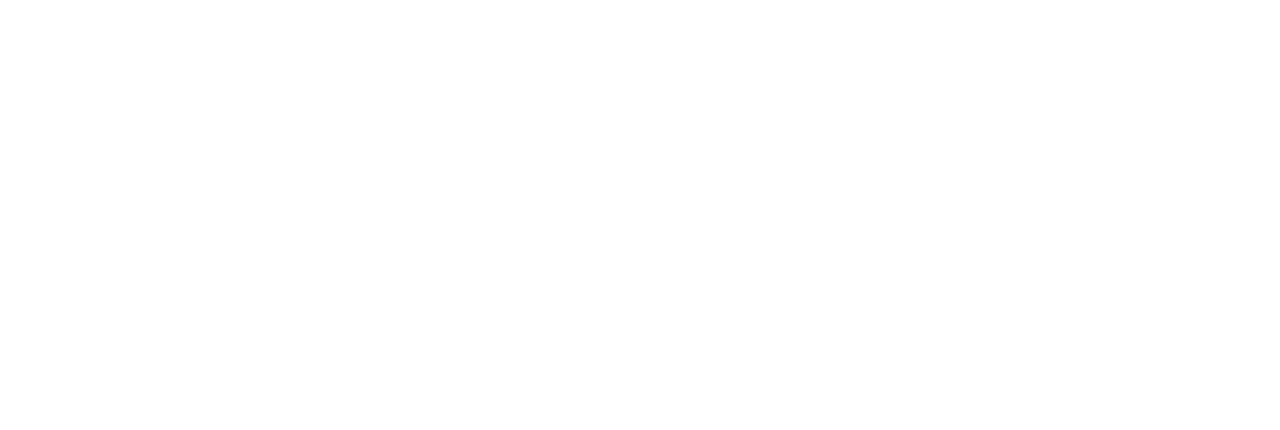
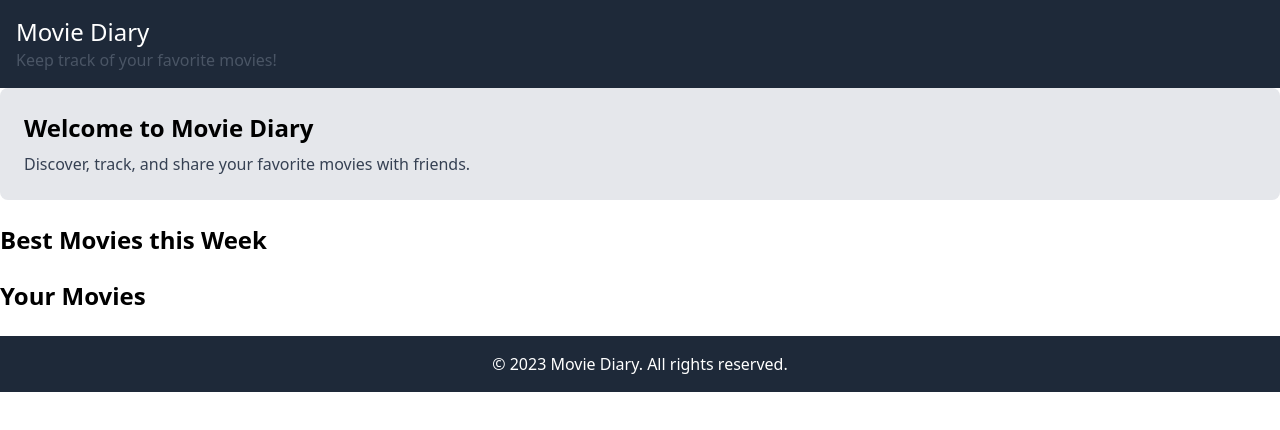
Before and after one commit to Mentor-KKS/04_WBS_projekt_Movie-Diary-_TMDB-API, a plain HTML site: page index.html in a window 1280 px wide. Drawn offline with nearby package versions, Linux system fonts and the light colour scheme.

Commit message:
add style.css file and advanced html structure for index.html

```diff
--- a/index.html
+++ b/index.html
@@ -5,12 +5,43 @@
     <meta charset="UTF-8">
     <meta name="viewport" content="width=device-width, initial-scale=1.0">
     <title>Index Page</title>
+    <link rel="stylesheet" href="style.css" />
     <script src="https://cdn.jsdelivr.net/npm/@tailwindcss/browser@4"></script>
     <script src="main.js"></script>
 </head>
 
 <body>
+    <header>
+        <nav class="bg-gray-800 p-4">
+            <div class="container mx-auto">
+                <h1 class="text-white text-2xl">Movie Diary</h1>
+                <p class="text-gray-600">Keep track of your favorite movies!</p>
+            </div>
+        </nav>
+    </header>
+    <main>
+        <section id="hero" class="bg-gray-200 p-6 rounded-lg mb-6">
+            <h2 class="text-2xl font-semibold mb-2">Welcome to Movie Diary</h2>
+            <p class="text-gray-700">
+                Discover, track, and share your favorite movies with friends.
+            </p>
+        </section>
 
+        <section id="search" class="mb-6">
+        </section>
+
+        <section id="movie-ranking" class="mb-6">
+            <h2 class="text-2xl font-semibold mb-2">Best Movies this Week</h2>
+        </section>
+
+        <section id="movie-list">
+            <h2 class="text-2xl font-semibold mb-2">Your Movies</h2>
+            <ul id="movies" class="list-disc pl-5"></ul>
+        </section>
+    </main>
+    <footer class="bg-gray-800 text-white text-center p-4 mt-6">
+        <p>&copy; 2023 Movie Diary. All rights reserved.</p>
+    </footer>
 </body>
 
 </html>
```
Also changed, not shown: style.css (added).
